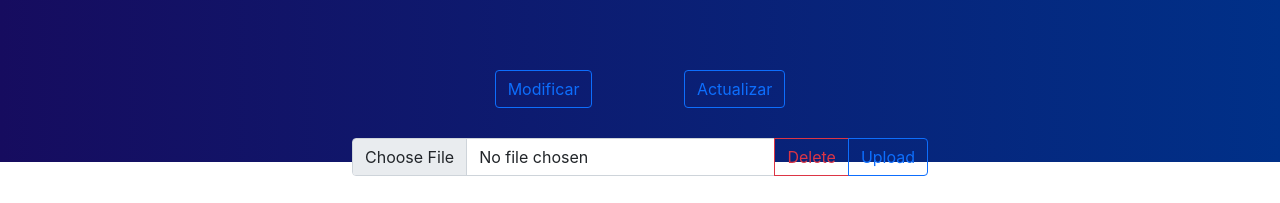
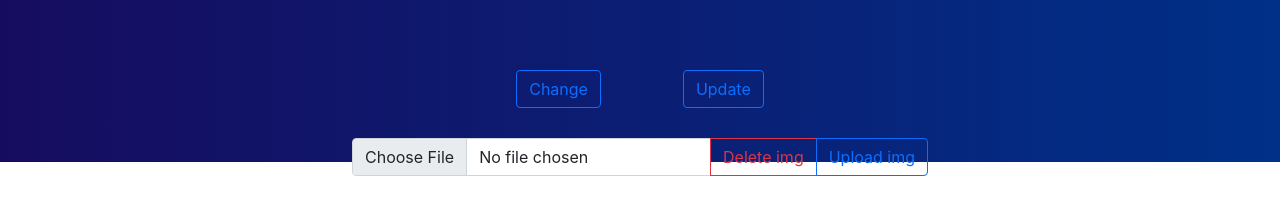
Before and after one commit to 203720/client, a React (Create React App) app: page /Profile in a window 1280 px wide. Shown: the part 638-841 px from the top of the page. Built offline with nearby package versions, Linux system fonts and the light colour scheme; no server answers; some icons are missing.

Commit message:
Update Login.css

```diff
--- a/src/components/profile/Profile.css
+++ b/src/components/profile/Profile.css
@@ -106,7 +106,7 @@ font-family: 'Alfa Slab One', cursive;
 }
 
 .descripcion .name{
-  color: #9ab4da;
+  color: #a2b8da;
   font-style:inherit;
   font-size: 2vh;
   font-family:-apple-system, BlinkMacSystemFont, 'Segoe UI', Roboto, Oxygen, Ubuntu, Cantarell, 'Open Sans', 'Helvetica Neue', sans-serif;
@@ -114,7 +114,7 @@ font-family: 'Alfa Slab One', cursive;
 }
 
 .descripcion .email{
-  color: #9ab4da;
+  color: #a2b8da;
   font-style:inherit;
   font-size: 2vh;
   font-family:-apple-system, BlinkMacSystemFont, 'Segoe UI', Roboto, Oxygen, Ubuntu, Cantarell, 'Open Sans', 'Helvetica Neue', sans-serif;
--- a/src/components/profile/Profile.js
+++ b/src/components/profile/Profile.js
@@ -255,16 +255,16 @@ function Profile() {
                         </div>
                         <div class="conf">
                             <div class="d-grid gap-2 d-md-flex justify-content-md-center" role="group">
-                                <button id="edit_btn" class="btn btn-outline-primary" type="submit" onClick={mod_User}>Modificar</button>
-                                <button id="done_btn" class="btn btn-outline-primary" type="submit" onClick={done_User}>Hecho</button>
-                                <button id="update_btn" class="btn btn-outline-primary" type="submit" onClick={update_User}>Actualizar</button>
+                                <button id="edit_btn" class="btn btn-outline-primary" type="submit" onClick={mod_User}>Change</button>
+                                <button id="done_btn" class="btn btn-outline-primary" type="submit" onClick={done_User}>Done</button>
+                                <button id="update_btn" class="btn btn-outline-primary" type="submit" onClick={update_User}>Update</button>
                             </div>
                             <div class="input-group" style={{'margin-top':'30px'}}>
                                 <input class="form-control" accept="image/png, image/jpeg" type="file" id="img"></input>
 
-                                <button onClick={delete_img} id="delete_btn" class="btn btn-outline-danger" type="button">Delete</button>
+                                <button onClick={delete_img} id="delete_btn" class="btn btn-outline-danger" type="button">Delete img</button>
 
-                                <button id="upload_btn" class="btn btn-outline-primary" onClick={consume_img}>Upload</button>
+                                <button id="upload_btn" class="btn btn-outline-primary" onClick={consume_img}>Upload img</button>
                             </div>
                         </div>
                         </div>
--- a/src/components/register/Register.js
+++ b/src/components/register/Register.js
@@ -83,7 +83,7 @@ function Register(){
                                         <div class="col-md-6 mb-4">
                                             <div class="form-outline">
                                                 <input type="password" id="password2" class="form-control form-control-lg" />
-                                                <label class="form-label" for="password">Confirme su contraseña</label>
+                                                <label class="form-label" for="password">Confirm your password</label>
                                             </div>
                                         </div>
                                     </div>
```
